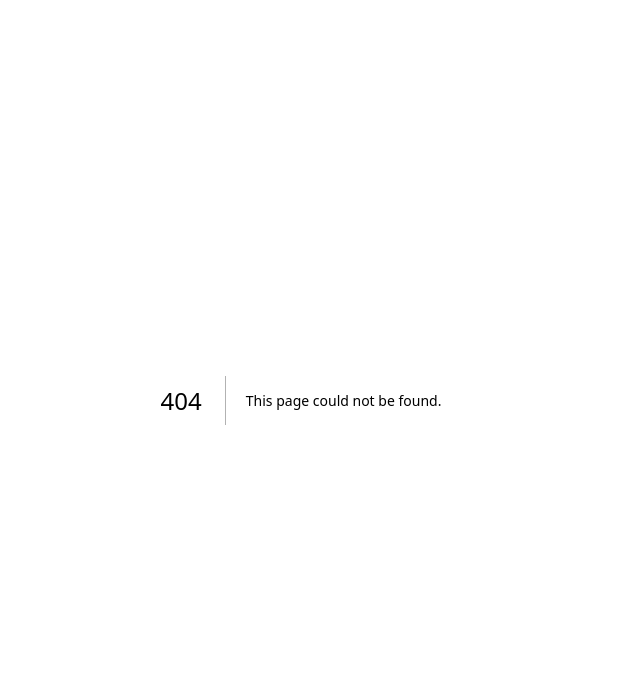
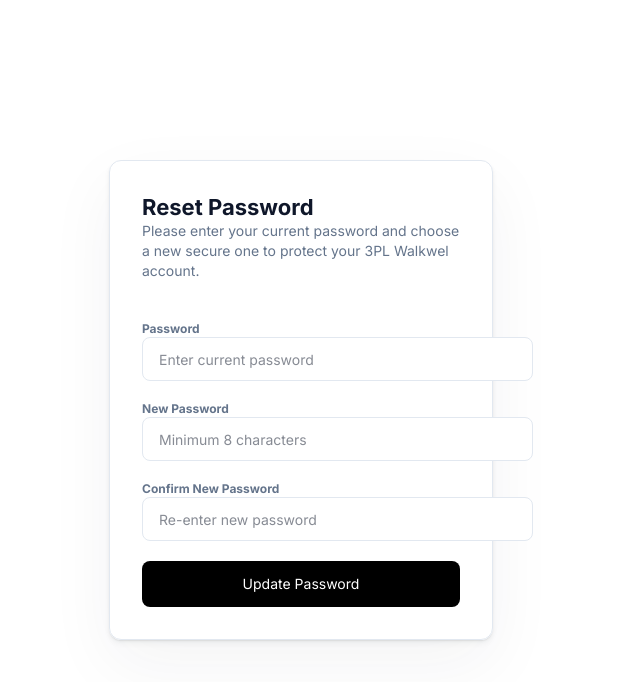
Before and after one commit to Prathik2004/3PL, a Next.js app in the folder frontend/: page /reset in a window 1280 px wide. Before the commit this address had no page. Shown: the top 682 px of the page, without its empty margins (339-979 px from the left). Built offline with nearby package versions, Linux system fonts and the light colour scheme.

Commit message:
Reset password components made and route added

```diff
--- a/frontend/src/app/page.tsx
+++ b/frontend/src/app/page.tsx
@@ -1,10 +1,11 @@
+import ResetPasswordCard from "../components/ResetPasswordCard";
 
 
 export default function Home() {
 
   return (
-    <h1 className="text-2xl font-semibold text-[#0F172A] p-10 space-y-5 min-h-screen flex items-center justify-center">
-
+    <h1 className="text-2xl font-semibold text-[#0F172A] p-10 space-y-5 min-h-screen flex items-center ">
+      <ResetPasswordCard />
     </h1>
   );
 }
--- /dev/null
+++ b/frontend/src/app/reset/page.tsx
@@ -0,0 +1,9 @@
+import ResetPasswordCard from "@/src/components/ResetPasswordCard";
+
+export default function Page() {
+    return (
+        <div className="min-h-screen bg-white flex items-center justify-center">
+            <ResetPasswordCard />
+        </div>
+    );
+}
--- a/frontend/src/components/ResetPassword.tsx
+++ /dev/null
@@ -1,13 +0,0 @@
-import React from 'react'
-
-const ResetPassword = () => {
-  return (
-    <div className='bg-white border border-[#E2E8F0]'>
-      <div>
-        <span>Reset Password</span>
-      </div>
-    </div>
-  )
-}
-
-export default ResetPassword
--- /dev/null
+++ b/frontend/src/components/ResetPasswordCard.tsx
@@ -0,0 +1,23 @@
+import React from 'react'
+import BasicInput from './ui/BasicInput'
+import BasicButton from './ui/BasicButton'
+
+const ResetPasswordCard = () => {
+  return (
+    <div className='shadow-[0_1px_1px_rgba(0,0,0,0.05),0_4px_6px_rgba(34,42,53,0.04),0_24px_68px_rgba(47,48,55,0.05),0_2px_3px_rgba(0,0,0,0.04)] p-8 border border-[#E2E8F0] rounded-xl max-w-[30%] flex flex-col'>
+        {/* HAEDING */}
+      <div className='flex flex-col text-left mb-10'>
+        <span className='text-[22px]/[28px] font-bold'>Reset Password</span>
+        <span className='text-[14px]/[20px] text-[#64748B]'>Please enter your current password and choose a new secure one to protect your 3PL Walkwel account.</span>
+      </div>
+      <div className='flex flex-col gap-5 mb-5'>
+        <BasicInput type="Password" text="Password" placeholder="Enter current password" />
+        <BasicInput type="Password" text="New Password" placeholder="Minimum 8 characters" />
+        <BasicInput type="Password" text="Confirm New Password" placeholder="Re-enter new password" />
+      </div>
+      <BasicButton text='Update Password' className='w-full bg-black text-white p-4 rounded-lg hover:bg-black/70 active:scale-95' />
+    </div>
+  )
+}
+
+export default ResetPasswordCard
--- a/frontend/src/components/ui/login/LoginCard.tsx
+++ b/frontend/src/components/ui/login/LoginCard.tsx
@@ -16,7 +16,7 @@ const LoginCard = () => {
     }
 
   return (
-    <div className='shadow-[0_1px_1px_rgba(0,0,0,0.05),0_4px_6px_rgba(34,42,53,0.04),0_24px_68px_rgba(47,48,55,0.05),0_2px_3px_rgba(0,0,0,0.04)] p-8 border border-[#E2E8F0] rounded-xl w-[30%] flex flex-col'>
+    <div className='shadow-[0_1px_1px_rgba(0,0,0,0.05),0_4px_6px_rgba(34,42,53,0.04),0_24px_68px_rgba(47,48,55,0.05),0_2px_3px_rgba(0,0,0,0.04)] p-8 border border-[#E2E8F0] rounded-xl flex flex-col'>
         {/* HEADING */}
       <div className='flex flex-col text-left mb-10'>
         <span className='text-[22px]/[28px] font-bold'>Welcome back</span>
```
